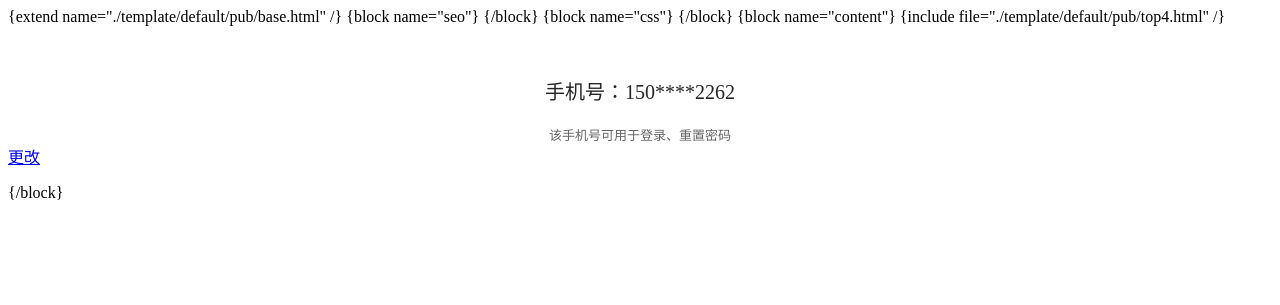
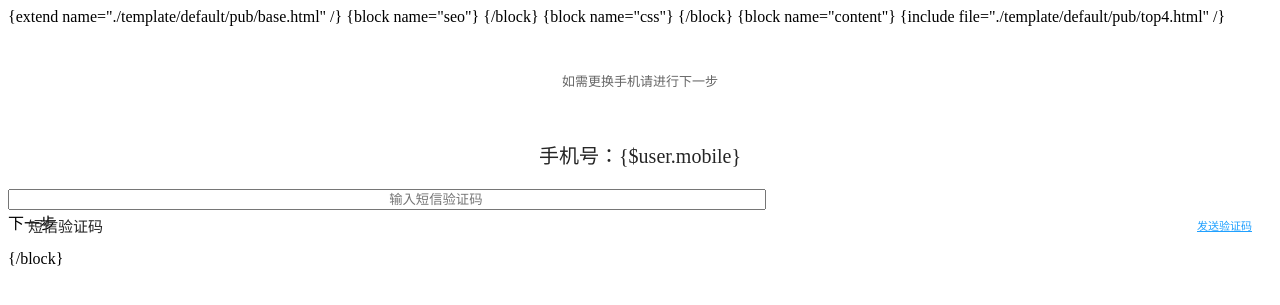
Before and after one commit to forkable/xiaohuanxiong, a PHP site: the page made by public/template/default/ucenter/users/userphone.html in a window 1280 px wide. Shown: the top 305 px of the page. Run offline with PHP 8.4, Linux system fonts and the light colour scheme; the template is opened without the code that fills it, so the values that code supplies are empty.

Commit message:
sql建表修复

```diff
--- a/application/install/sql/install.sql
+++ b/application/install/sql/install.sql
@@ -152,7 +152,7 @@
   PRIMARY KEY (`id`)
 ) ENGINE=InnoDB DEFAULT CHARSET=utf8mb4 ROW_FORMAT=DYNAMIC;
 
-CREATE TABLE `user_book` (
+CREATE TABLE `xwx_user_book` (
   `id` int(10) unsigned NOT NULL AUTO_INCREMENT,
   `book_id` int(10) unsigned NOT NULL,
   `create_time` int(11) DEFAULT '0',
--- a/public/static/js/phone.js
+++ b/public/static/js/phone.js
@@ -9,7 +9,7 @@
             var code = $(".txt_phonecode").val();
             var areacode = $(".txt_areacode").val();
             $.ajax({
-                url: '/verifycode',
+                url: '/sendcode',
                 data: { code: code, areacode: areacode, phone: phone },
                 async: false,
                 error: function (msg) {
@@ -17,6 +17,7 @@
                 success: function (res) {
                     ShowDialog(res.msg)
                     $('.btnphonecodeget').attr('isok',0);
+                    $('.line-container-btn').attr('isok',1);
                     startTime();
                 }
             });
@@ -30,12 +31,39 @@
         url:'/bindphone',
         data:$('form').serialize(),
         success(res){
-            ShowDialog(res.msg);
+            if (res.err == 0) {
+                ShowDialog(res.msg);
+                setTimeout(function () {
+                    location.href = '/ucenter';
+                },2);
+            } else {
+                ShowDialog(res.msg);
+            }
         }
     })
-    setTimeout(function () {
-        location.href = '/ucenter';
-    },2);
+
+})
+
+$('#sub1').click(function () {
+    if ($('.line-container-btn').attr('isok') == 1) {
+        $.get({
+            url:'/verifycode',
+            data:{
+                code:$('#txt_phonecode').val(),
+                phone:$('.txt_phone').val()
+            },
+            success(res){
+                if (res == '0'){
+                    ShowDialog('验证码错误');
+                }else {
+                    location.href = '/bindphone';
+                }
+            }
+        })
+
+    } else {
+        ShowDialog('验证码不正确');
+    }
 })
 
 function resetpwdbyphone()
--- a/public/template/default/ucenter/users/userphone.html
+++ b/public/template/default/ucenter/users/userphone.html
@@ -7,12 +7,19 @@
 {/block}
 {block name="content"}
 {include file="./template/default/pub/top4.html" /}
-<form method="post" action="http://m.1kkk.com/bindphone/">
-    <div class="line-container">
-        <p class="input-con-phone">手机号：150****2262</p>
-        <p class="input-con-tip2">该手机号可用于登录、重置密码</p> <input type="hidden" class="hdphonetype" name="hdphonetype"
-                                                            value="1"> <a href="javascript:$(&#39;form&#39;).submit();" class="line-container-btn">更改</a>
+<form method="post" action="http://m.1kkk.com/bindphone/?changephone=de0d83e64e1edb637d8ba7ab5a27e169">
+    <div class="line-container" style="margin-top: 45px;">
+        <p class="input-con-tip2">如需更换手机请进行下一步</p>
+        <p class="input-con-phone">手机号：{$user.mobile}</p>
+        <div class="input-con">
+            <span class="input-con-title">短信验证码</span>
+            <input id="txt_phonecode" name="txt_phonecode" type="text" placeholder="输入短信验证码" value="">
+            <a href="javascript:void(0);" isok="1" class="input-con-code btnphonecodeget">发送验证码</a>
+            <input type="hidden" class="txt_phone" name="txt_phone" value="{$user.mobile}">
+            <input type="hidden" class="txt_areacode" name="txt_areacode" value="86"> </div>
     </div>
+    <input type="hidden" class="hdphonetype" name="hdphonetype" value="2">
+    <a id="sub1" isok="0" class="line-container-btn">下一步</a>
 </form>
 <div class="toast" style="display: none;"></div>
 <script src="/static/js/phone.js"></script>
--- a/route/route.php
+++ b/route/route.php
@@ -28,6 +28,7 @@
 Route::rule('/updateUserinfo', 'ucenter/users/update');
 Route::rule('/bindphone', 'ucenter/users/bindphone');
 Route::rule('/userphone', 'ucenter/users/userphone');
+Route::rule('/sendcode', 'ucenter/users/sendcode');
 Route::rule('/verifycode', 'ucenter/users/verifycode');
 Route::rule('/login', 'ucenter/account/login');
 Route::rule('/register', 'ucenter/account/register');
```
Also changed, not shown: application/ucenter/controller/Users.php (+33 -10 lines).
